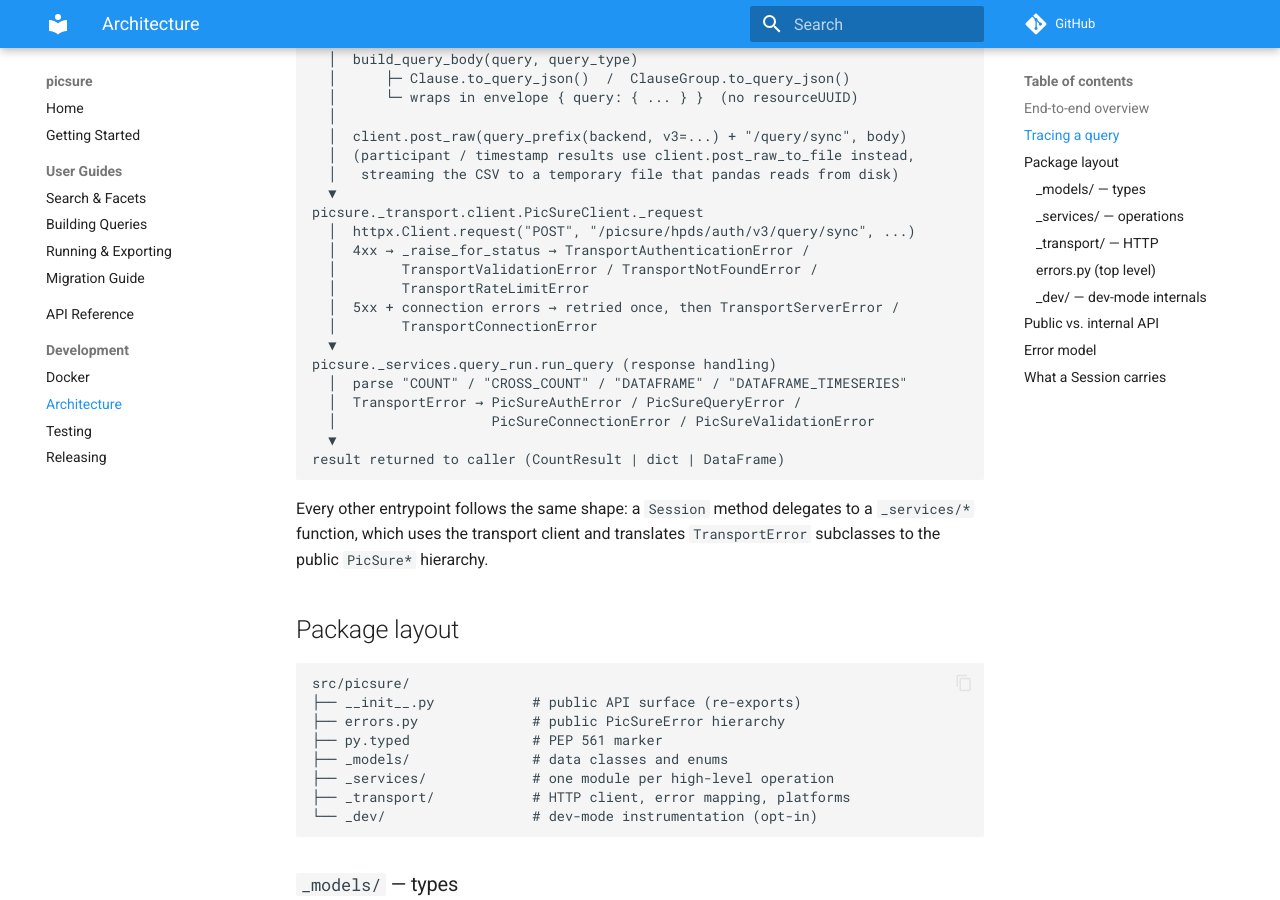
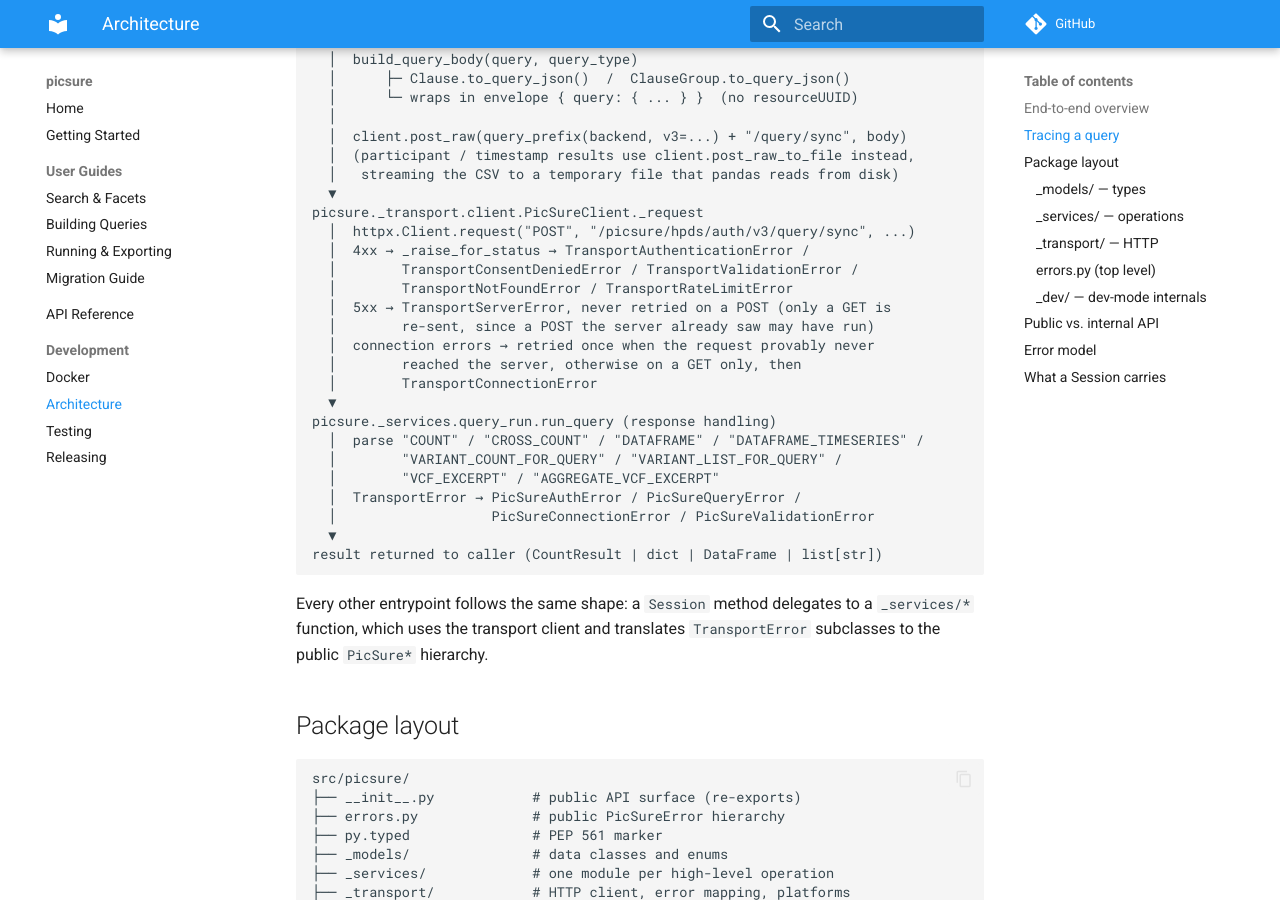
Before and after one commit to hms-dbmi/pic-sure-python-adapter-hpds, an MkDocs documentation site: the page built from docs/development/architecture.md, in a window 1280 px wide and 900 px high, scrolled down 1058 px. Built offline with MkDocs 1.6.1 and Material for MkDocs 9.7.7, drawn with Linux system fonts in a browser that asks for light colours; comment, search, counter and statistics services are not loaded.

Commit message:
docs: correct the query trace and list the new Session properties
The trace block claimed a 5xx or a connection error on the sync query POST
is retried once. _request never re-sends a POST on 5xx, and it re-sends
after a connection failure only when the request provably never reached
the server; everything else is GET-only. Its 4xx list was missing
TransportConsentDeniedError, which _raise_for_status can raise, and its
response-handling line predates the four variant result types query_run
now parses.

The Session block in the API reference lost the removed resource-ID
methods but never gained user_email and token_expiration, which the
changelog lists under Added and which are public read-only properties.

````diff
--- a/docs/development/architecture.md
+++ b/docs/development/architecture.md
@@ -55,17 +55,22 @@ picsure._services.query_run.run_query
 picsure._transport.client.PicSureClient._request
   │  httpx.Client.request("POST", "/picsure/hpds/auth/v3/query/sync", ...)
   │  4xx → _raise_for_status → TransportAuthenticationError /
-  │        TransportValidationError / TransportNotFoundError /
-  │        TransportRateLimitError
-  │  5xx + connection errors → retried once, then TransportServerError /
+  │        TransportConsentDeniedError / TransportValidationError /
+  │        TransportNotFoundError / TransportRateLimitError
+  │  5xx → TransportServerError, never retried on a POST (only a GET is
+  │        re-sent, since a POST the server already saw may have run)
+  │  connection errors → retried once when the request provably never
+  │        reached the server, otherwise on a GET only, then
   │        TransportConnectionError
   ▼
 picsure._services.query_run.run_query (response handling)
-  │  parse "COUNT" / "CROSS_COUNT" / "DATAFRAME" / "DATAFRAME_TIMESERIES"
+  │  parse "COUNT" / "CROSS_COUNT" / "DATAFRAME" / "DATAFRAME_TIMESERIES" /
+  │        "VARIANT_COUNT_FOR_QUERY" / "VARIANT_LIST_FOR_QUERY" /
+  │        "VCF_EXCERPT" / "AGGREGATE_VCF_EXCERPT"
   │  TransportError → PicSureAuthError / PicSureQueryError /
   │                   PicSureConnectionError / PicSureValidationError
   ▼
-result returned to caller (CountResult | dict | DataFrame)
+result returned to caller (CountResult | dict | DataFrame | list[str])
 ```
 
 Every other entrypoint follows the same shape: a `Session` method
````
Also changed, not shown: docs/reference/api.md (+2 -0 lines).
